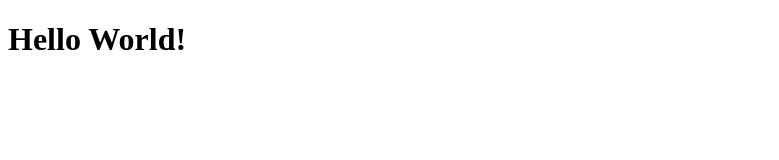
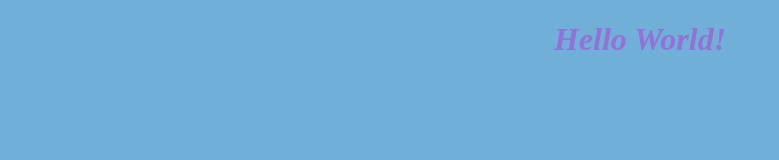
Before and after one commit to ChristinaKozi/christina-can-code, a plain HTML site: page index.html in a window 1280 px wide. Shown: the whole page, without its empty margins (0-779 px from the left). Drawn offline with Linux system fonts and the light colour scheme.

Commit message:
add style.css, connect to index.html

```diff
--- a/index.html
+++ b/index.html
@@ -1,6 +1,7 @@
 <!DOCTYPE html>
 <html lang="en">
   <head>
+    <link rel="stylesheet" href="style.css" />
     <title>Christina Can Code</title>
   </head>
   <body>
--- /dev/null
+++ b/style.css
@@ -0,0 +1,8 @@
+body {
+    background: rgb(112, 176, 216);
+  }
+
+h1 {
+    font-style: italic;
+    text-align: center;
+    color: rgb(148, 112, 216);
```
